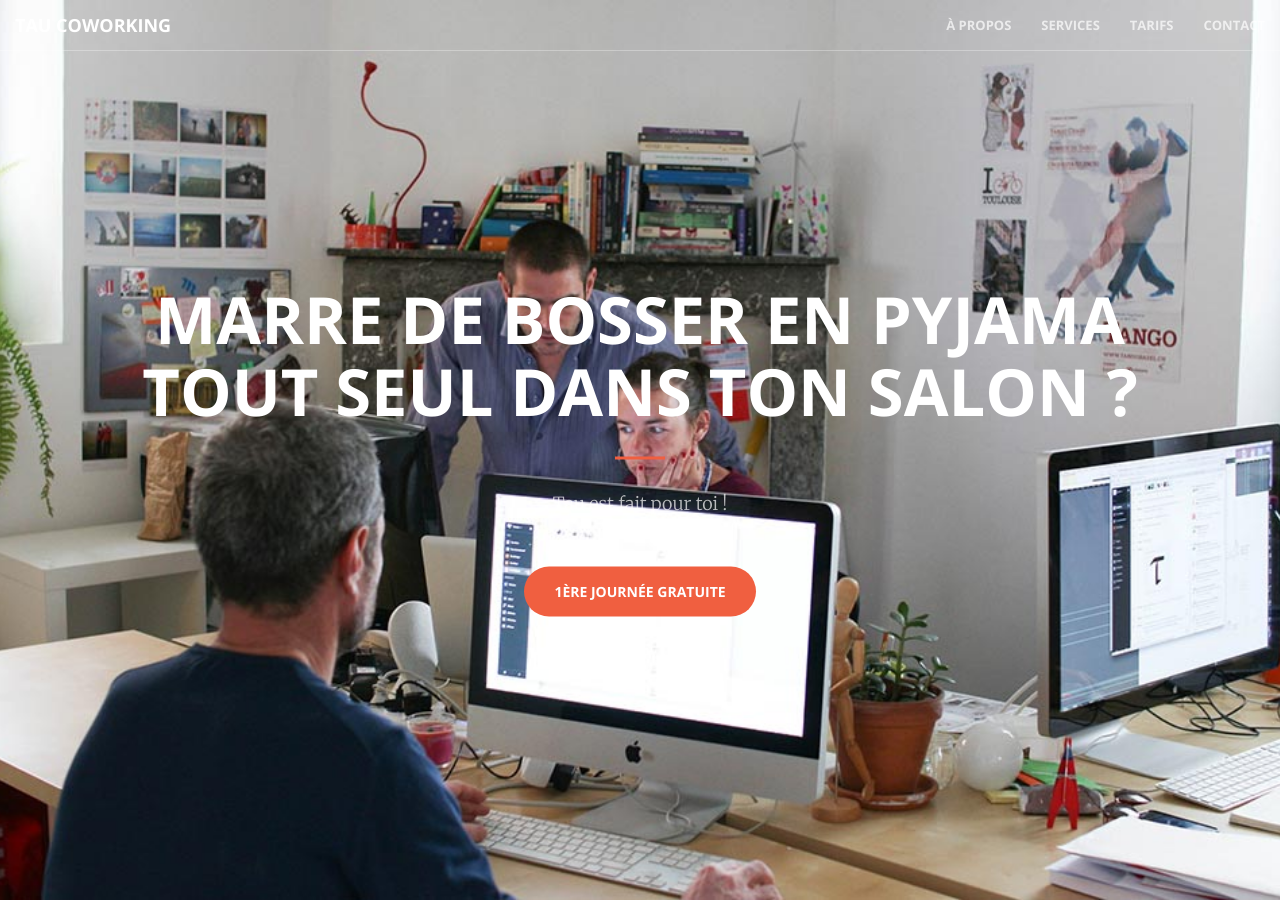
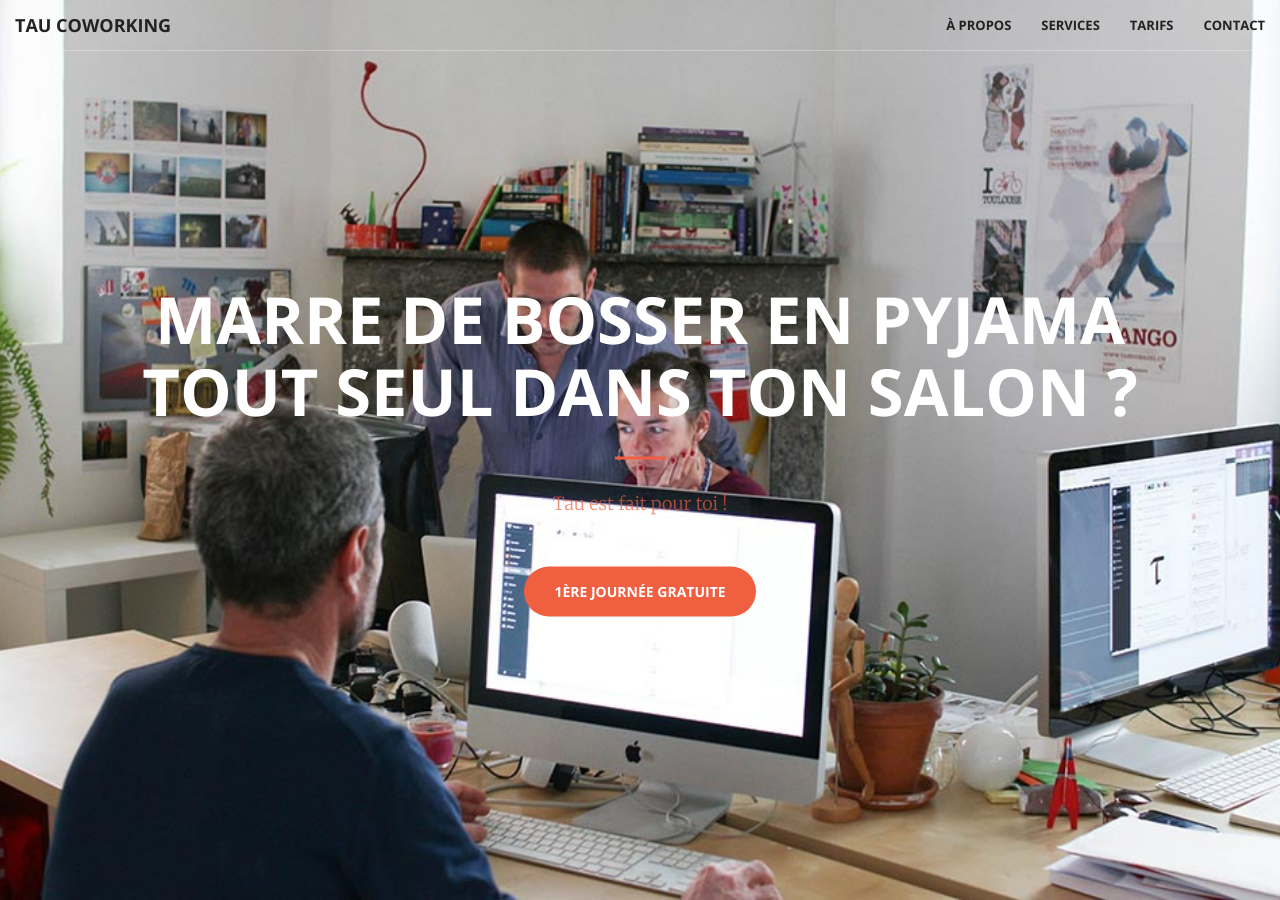
Before and after one commit to Taucw/tau, a Jekyll site: the page built from index.html, in a window 1280 px wide and 900 px high. Built offline with Jekyll 4.4.1, drawn with Linux system fonts in a browser that asks for light colours.

Commit message:
Little header changes

```diff
--- a/_sass/_base.scss
+++ b/_sass/_base.scss
@@ -75,13 +75,13 @@ aside {
     @include sans-serif-font;
     @include transition-all;
     .navbar-header .navbar-brand {
-        color: $theme-primary;
+        color: $theme-dark;
         @include sans-serif-font;
         font-weight: 700;
         text-transform: uppercase;
         &:hover,
         &:focus {
-            color: darken($theme-primary, 10%);
+            color: darken($theme-dark, 10%);
         }
     }
     .nav {
@@ -93,13 +93,13 @@ aside {
                 font-size: 13px;
                 color: $theme-dark;
                 &:hover {
-                    color: $theme-primary;
+                    color: $theme-dark;
                 }
             }
             &.active {
                 > a,
                 > a:focus {
-                    color: $theme-primary !important;
+                    color: $theme-dark !important;
                     background-color: transparent;
                     &:hover {
                         background-color: transparent;
@@ -112,35 +112,35 @@ aside {
         background-color: transparent;
         border-color: rgba(white, .3);
         .navbar-header .navbar-brand {
-            color: rgba(white, .7);
+            color: $theme-dark;
             &:hover,
             &:focus {
-                color: white;
+                color: $theme-dark;
             }
         }
         .nav > li > a,
         .nav > li > a:focus {
-            color: rgba(white, .7);
+            color: $theme-dark;
             &:hover {
-                color: white;
+                color: $theme-dark;
             }
         }
         &.affix {
             background-color: white;
             border-color: rgba($theme-dark, .5);
             .navbar-header .navbar-brand {
-                color: $theme-primary;
+                color: $theme-dark;
                 font-size: 14px;
                 &:hover,
                 &:focus {
-                    color: darken($theme-primary, 10%);
+                    color: darken($theme-dark, 10%);
                 }
             }
             .nav > li > a,
             .nav > li > a:focus {
                 color: $theme-dark;
                 &:hover {
-                    color: $theme-primary;
+                    color: $theme-dark;
                 }
             }
         }
@@ -155,7 +155,7 @@ header {
     min-height: auto;
     @include background-cover;
     background-position: center;
-    background-image: url('../img/header.jpg');
+    background-image: url('../img/header.png');
     text-align: center;
     color: white;
     .header-content {
@@ -175,7 +175,7 @@ header {
             }
             p {
                 font-weight: 300;
-                color: rgba(white, .7);
+                color: rgba($theme-primary, .7);
                 font-size: 16px;
                 margin-bottom: 50px;
             }
```
Also changed, not shown: about.md (deleted, +0 -18 lines), img/header.png (renamed from img/portfolio/9.png).
